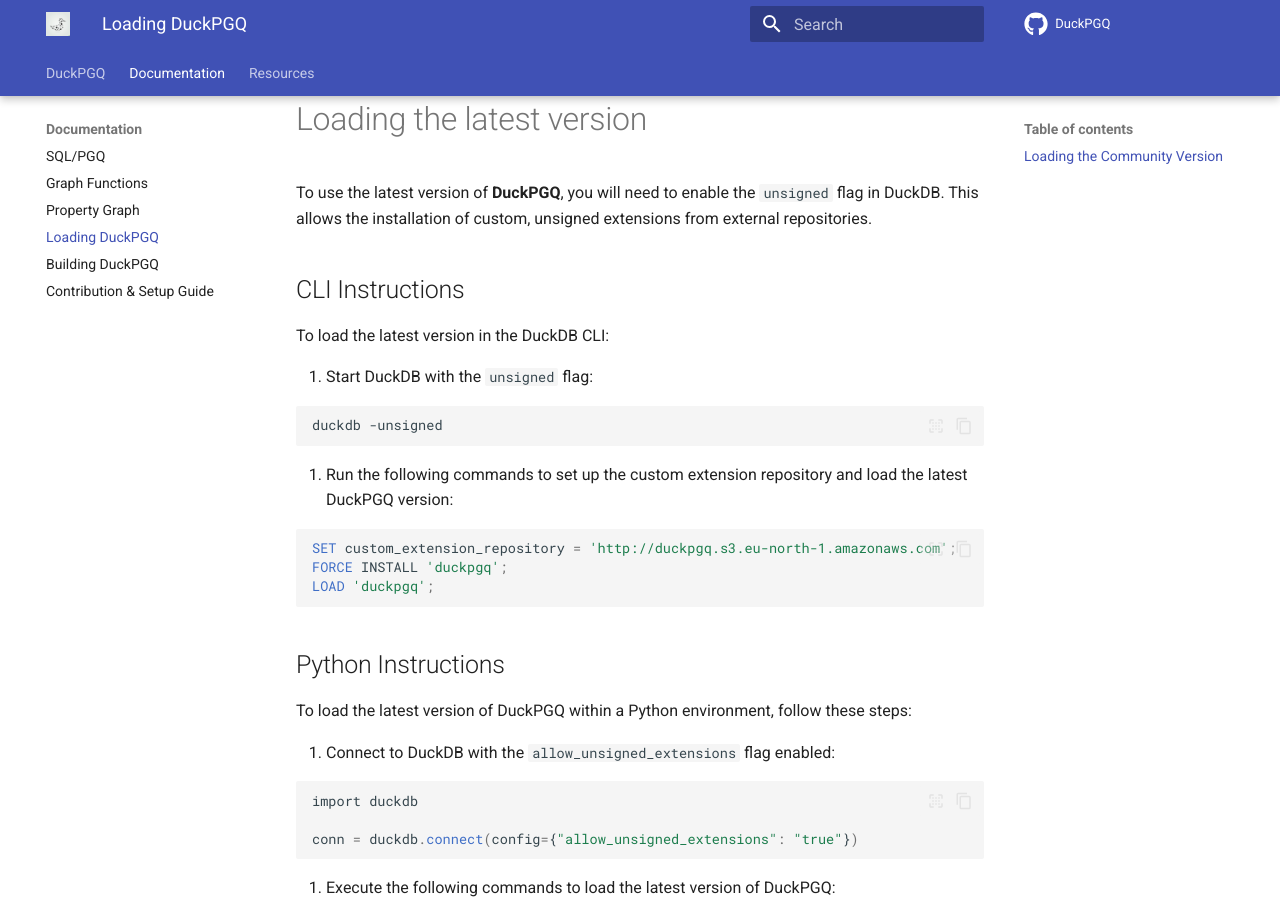
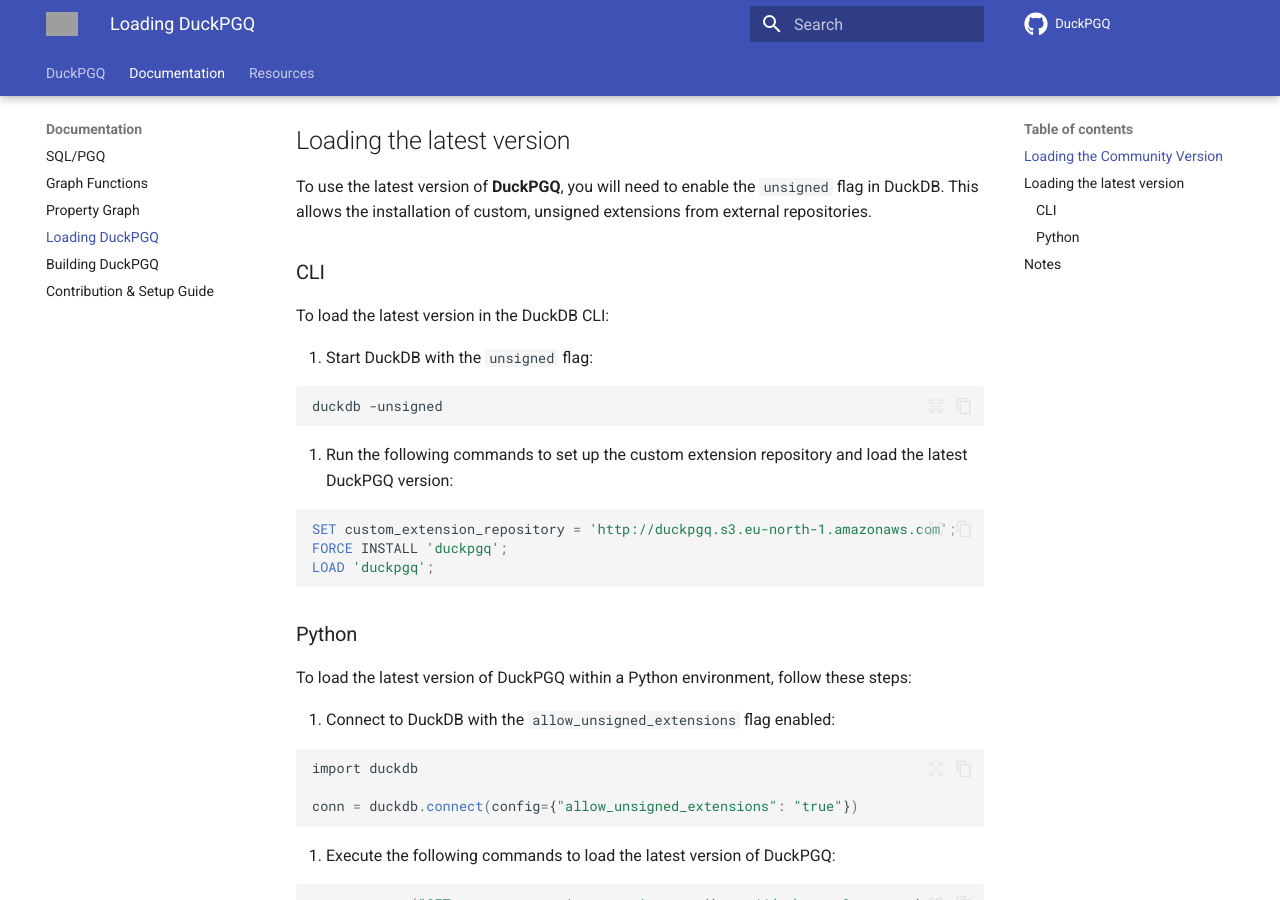
Before and after one commit to Dtenwolde/duckpgq-docs, an MkDocs documentation site: the page built from docs/documentation/loading.md, in a window 1280 px wide and 900 px high, scrolled down 592 px. Built offline with MkDocs 1.6.1 and Material for MkDocs 9.7.7, drawn with Linux system fonts in a browser that asks for light colours; nearby versions of some CDN libraries; comment, search, counter and statistics services are not loaded; grey boxes are pictures that could not be loaded.

Commit message:
Updated logo head and fixed broken links

````diff
--- a/docs/documentation/loading.md
+++ b/docs/documentation/loading.md
@@ -1,6 +1,6 @@
 # Loading DuckPGQ
 
-Starting from DuckDB `v1.0.0`, it is possible to load the **DuckPGQ** extension as a [community extension](https://community-extensions.duckdb.org/extensions/duckpgq.html). Please note that this version is not the latest. For instructions on loading the latest version, see [Loading the latest version](https://www.notion.so/Loading-DuckPGQ-29eda93a97b140e1861614cce1f5498c?pvs=21).
+Starting from DuckDB `v1.0.0`, it is possible to load the **DuckPGQ** extension as a [community extension](https://community-extensions.duckdb.org/extensions/duckpgq.html). Please note that this version is not the latest. For instructions on loading the latest version, see [Loading the latest version](loading.md#loading-the-latest-version).
 
 ## Loading the Community Version
 
@@ -14,11 +14,11 @@ INSTALL 'duckpgq' FROM 'community';
 LOAD 'duckpgq';
 ```
 
-# Loading the latest version
+## Loading the latest version
 
 To use the latest version of **DuckPGQ**, you will need to enable the `unsigned` flag in DuckDB. This allows the installation of custom, unsigned extensions from external repositories.
 
-## CLI Instructions
+### CLI
 
 To load the latest version in the DuckDB CLI:
 
@@ -36,7 +36,7 @@ FORCE INSTALL 'duckpgq';
 LOAD 'duckpgq';
 ```
 
-## Python Instructions
+### Python
 
 To load the latest version of DuckPGQ within a Python environment, follow these steps:
 
--- a/mkdocs.yml
+++ b/mkdocs.yml
@@ -31,8 +31,8 @@ nav:
 
 theme:
   name: material
-  logo: assets/duckpgq-logo.png
-  favicon: assets/duckpgq-logo-circular.png
+  logo: assets/duckpgq-logo-circular.png
+  favicon: assets/duckpgq-logo-head.png
   custom_dir: overrides
   features:
     - content.code.copy
````
Also changed, not shown: docs/documentation/property_graph.md (+2 -2 lines), docs/documentation/sql_pgq.md (+6 -6 lines), docs/index.md (+2 -2 lines), docs/assets/duckpgq-logo-head.png (added).
